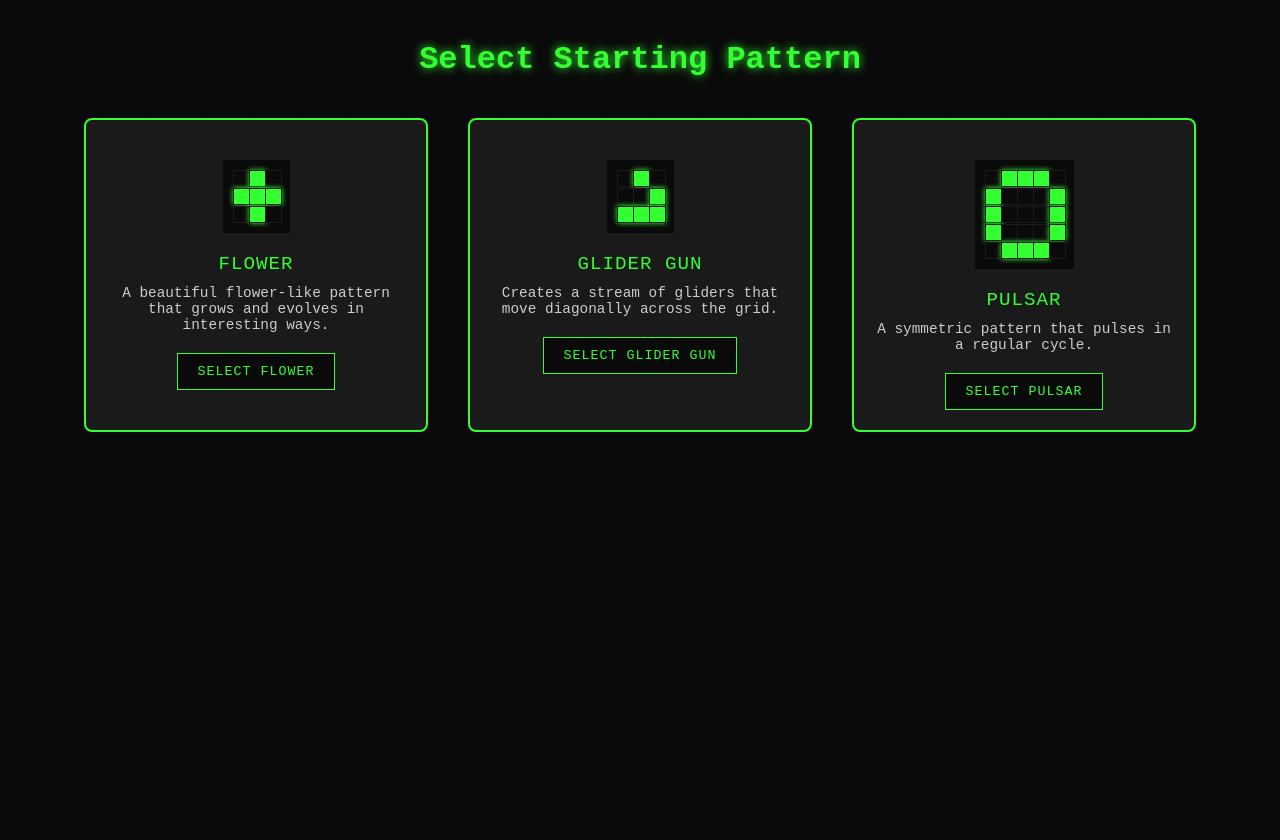
After one commit to UkemeSkywalker/game_of_life, a Django app: page /select/ in a window 1280 px wide. The commit adds this page. Run offline with Django 5.2, Linux system fonts and the light colour scheme.

Commit message:
add select pattern

```diff
--- a/life/templates/life/landing.html
+++ b/life/templates/life/landing.html
@@ -35,10 +35,10 @@
 
         @keyframes glow {
             from {
-                text-shadow: 0 0 10px #33ff33, 0 0 20px #33ff33, 0 0 30px #33ff33;
+                text-shadow: 0 0 5px #33ff33, 0 0 10px #33ff33, 0 0 15px #33ff33;
             }
             to {
-                text-shadow: 0 0 20px #33ff33, 0 0 30px #33ff33, 0 0 40px #33ff33;
+                text-shadow: 0 0 20cap #33ff33, 0 0 25px #33ff33, 0 0 30px #33ff33;
             }
         }
 
@@ -120,7 +120,7 @@
 ╚██████╔╝██║  ██║██║ ╚═╝ ██║███████╗    ╚██████╔╝██║         ███████╗██║██║     ███████╗
  ╚═════╝ ╚═╝  ╚═╝╚═╝     ╚═╝╚══════╝     ╚═════╝ ╚═╝         ╚══════╝╚═╝╚═╝     ╚══════╝</div>
     </div>
-    <a href="/game" class="start-button">START GAME</a>
+    <a href="/select" class="start-button">START GAME</a>
 
     <script>
         // Add some random cell animations in the background
--- /dev/null
+++ b/life/templates/life/select_pattern.html
@@ -0,0 +1,188 @@
+<!DOCTYPE html>
+<html>
+<head>
+    <title>Select Starting Pattern</title>
+    <style>
+        body {
+            background-color: #0a0a0a;
+            color: #33ff33;
+            font-family: 'Courier New', monospace;
+            display: flex;
+            flex-direction: column;
+            align-items: center;
+            min-height: 100vh;
+            margin: 0;
+            padding: 20px;
+        }
+
+        h1 {
+            text-align: center;
+            margin-bottom: 40px;
+            text-shadow: 0 0 10px #33ff33;
+        }
+
+        .patterns-container {
+            display: flex;
+            gap: 40px;
+            justify-content: center;
+            flex-wrap: wrap;
+            max-width: 1200px;
+        }
+
+        .pattern-card {
+            background-color: #1a1a1a;
+            border: 2px solid #33ff33;
+            border-radius: 8px;
+            padding: 20px;
+            width: 300px;
+            text-align: center;
+            cursor: pointer;
+            transition: all 0.3s ease;
+        }
+
+        .pattern-card:hover {
+            transform: translateY(-10px);
+            box-shadow: 0 0 20px rgba(51, 255, 51, 0.4);
+        }
+
+        .pattern-preview {
+            display: grid;
+            gap: 1px;
+            background-color: #0a0a0a;
+            padding: 10px;
+            margin: 20px auto;
+            width: fit-content;
+        }
+
+        .preview-cell {
+            width: 15px;
+            height: 15px;
+            background-color: #0a0a0a;
+            border: 1px solid #1a1a1a;
+        }
+
+        .preview-cell.alive {
+            background-color: #33ff33;
+            box-shadow: 0 0 5px #33ff33;
+        }
+
+        .pattern-name {
+            font-size: 1.2em;
+            margin: 10px 0;
+            text-transform: uppercase;
+            letter-spacing: 1px;
+        }
+
+        .pattern-description {
+            font-size: 0.9em;
+            color: #cccccc;
+            margin-bottom: 20px;
+        }
+
+        .select-button {
+            background-color: #0a0a0a;
+            color: #33ff33;
+            border: 1px solid #33ff33;
+            padding: 10px 20px;
+            cursor: pointer;
+            font-family: 'Courier New', monospace;
+            text-transform: uppercase;
+            letter-spacing: 1px;
+            transition: all 0.3s ease;
+        }
+
+        .select-button:hover {
+            background-color: #33ff33;
+            color: #0a0a0a;
+            box-shadow: 0 0 10px #33ff33;
+        }
+
+        .background-grid {
+            position: fixed;
+            top: 0;
+            left: 0;
+            width: 100%;
+            height: 100%;
+            background:
+                linear-gradient(to right, #0f0f0f 1px, transparent 1px),
+                linear-gradient(to bottom, #0f0f0f 1px, transparent 1px);
+            background-size: 50px 50px;
+            opacity: 0.2;
+            z-index: -1;
+        }
+    </style>
+</head>
+<body>
+    <div class="background-grid"></div>
+    <h1>Select Starting Pattern</h1>
+    <div class="patterns-container">
+        <div class="pattern-card">
+            <div class="pattern-preview" id="flower-preview"></div>
+            <div class="pattern-name">Flower</div>
+            <div class="pattern-description">A beautiful flower-like pattern that grows and evolves in interesting ways.</div>
+            <button class="select-button" onclick="selectPattern('flower')">Select Flower</button>
+        </div>
+
+        <div class="pattern-card">
+            <div class="pattern-preview" id="glider-preview"></div>
+            <div class="pattern-name">Glider Gun</div>
+            <div class="pattern-description">Creates a stream of gliders that move diagonally across the grid.</div>
+            <button class="select-button" onclick="selectPattern('glider')">Select Glider Gun</button>
+        </div>
+
+        <div class="pattern-card">
+            <div class="pattern-preview" id="pulsar-preview"></div>
+            <div class="pattern-name">Pulsar</div>
+            <div class="pattern-description">A symmetric pattern that pulses in a regular cycle.</div>
+            <button class="select-button" onclick="selectPattern('pulsar')">Select Pulsar</button>
+        </div>
+    </div>
+
+    <script>
+        // Pattern definitions
+        const patterns = {
+            flower: [
+                [0, 1, 0],
+                [1, 1, 1],
+                [0, 1, 0]
+            ],
+            glider: [
+                [0, 1, 0],
+                [0, 0, 1],
+                [1, 1, 1]
+            ],
+            pulsar: [
+                [0, 1, 1, 1, 0],
+                [1, 0, 0, 0, 1],
+                [1, 0, 0, 0, 1],
+                [1, 0, 0, 0, 1],
+                [0, 1, 1, 1, 0]
+            ]
+        };
+
+        // Create preview grids
+        function createPreview(patternId, pattern) {
+            const preview = document.getElementById(`${patternId}-preview`);
+            preview.style.gridTemplateColumns = `repeat(${pattern[0].length}, 15px)`;
+
+            for (let i = 0; i < pattern.length; i++) {
+                for (let j = 0; j < pattern[0].length; j++) {
+                    const cell = document.createElement('div');
+                    cell.className = 'preview-cell' + (pattern[i][j] ? ' alive' : '');
+                    preview.appendChild(cell);
+                }
+            }
+        }
+
+        // Initialize previews
+        for (const [patternId, pattern] of Object.entries(patterns)) {
+            createPreview(patternId, pattern);
+        }
+
+        // Handle pattern selection
+        function selectPattern(pattern) {
+            window.location.href = `/game/?pattern=${pattern}`;
+        }
+    </script>
+</body>
+</html>
--- a/life/urls.py
+++ b/life/urls.py
@@ -3,6 +3,7 @@ from . import views
 
 urlpatterns = [
     path('', views.landing, name='landing'),
+    path('select/', views.select_pattern, name='select_pattern'),
     path('game/', views.game, name='game'),
     path('update/', views.update_grid, name='update'),
     path('new/', views.new_grid, name='new'),
--- a/life/views.py
+++ b/life/views.py
@@ -9,8 +9,10 @@ def landing(request):
     return render(request, 'life/landing.html')
 
 def game(request):
+    return render(request, 'life/game.html')
 
-    return render(request, 'life/game.html')
+def select_pattern(request):
+    return render(request, 'life/select_pattern.html')
 
 def initialize_grid(width=50, height=50):
     return np.random.choice([0, 1], size=(height, width), p=[0.85, 0.15]).tolist()
```
Also changed, not shown: life/templates/life/game.html (+51 -4 lines).
